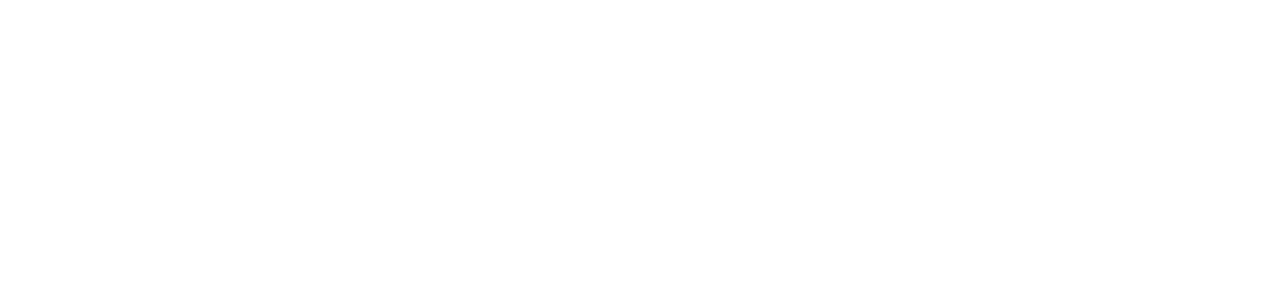
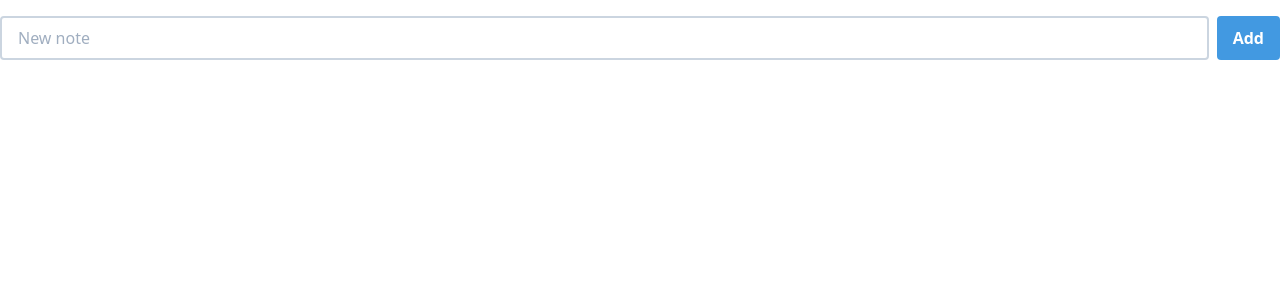
Before and after one commit to mateusKoppe/keep-note, a React (Create React App) app: page / in a window 1280 px wide. Shown: the top 300 px of the page. Built offline with nearby package versions, Linux system fonts and the light colour scheme.

Commit message:
feat: implement note list

```diff
--- a/src/App.js
+++ b/src/App.js
@@ -1,8 +1,11 @@
 import React from 'react';
+
+import Notes from "./components/Notes/Notes"
 
 function App() {
   return (
-    <div className="App">
+    <div className="container mx-auto">
+      <Notes/>
     </div>
   );
 }
--- /dev/null
+++ b/src/components/Notes/Notes.js
@@ -0,0 +1,24 @@
+import React, { useState } from "react";
+
+import NotesList from "./NotesList"
+import NotesForm from "./NotesForm"
+
+function Notes() {
+  const [notes, setNotes] = useState([]);
+
+  const addNote = note => {
+    setNotes([
+      ...notes,
+      note
+    ])
+  }
+
+  return (
+    <div className="App">
+      <NotesList list={notes}/>
+      <NotesForm onSubmit={addNote} />
+    </div>
+  );
+}
+
+export default Notes;
--- /dev/null
+++ b/src/components/Notes/NotesForm.js
@@ -0,0 +1,31 @@
+import React, { useState } from "react"
+
+function NotesForm(props) {
+  const { onSubmit } = props
+
+  const [note, setNote] = useState('');
+
+  const handleFormSubmit = e => {
+    e.preventDefault();
+    if (!note) return
+
+    onSubmit(note)
+    setNote('')
+  }
+
+  return (
+    <form onSubmit={handleFormSubmit}>
+      <div className="mt-4 flex">
+        <input
+          className="bg-white outline-none focus:border-blue-500 border-2 border-gray-400 rounded py-2 px-4 flex-grow mr-2"
+          placeholder="New note"
+          value={note}
+          onChange={e => setNote(e.target.value)}
+        />
+        <button className="bg-blue-500 hover:bg-blue-700 text-white font-bold py-2 px-4 rounded">Add</button>
+      </div>
+    </form>
+  )
+}
+
+export default NotesForm
--- /dev/null
+++ b/src/components/Notes/NotesItem.js
@@ -0,0 +1,18 @@
+import React from "react";
+
+function NotesItem(props) {
+  const { title } = props;
+
+  return (
+    <div className="max-w-sm rounded overflow-hidden border-2 border-gray-400 my-2">
+      <div className="px-6 py-4">
+        <div className="font-bold text-xl mb-2">{title}</div>
+        <p className="text-gray-700 text-base">
+          Lorem ipsum dolor sit amet, consectetur adipisicing elit. Voluptatibus quia, nulla! Maiores et perferendis eaque, exercitationem praesentium nihil.
+        </p>
+      </div>
+    </div>
+  )
+}
+
+export default NotesItem;
--- /dev/null
+++ b/src/components/Notes/NotesList.js
@@ -0,0 +1,19 @@
+import React from "react";
+
+import NotesItem from "./NotesItem"
+
+function NotesList(props) {
+  const { list } = props
+
+  return (
+    <div className="flex flex-wrap">
+      {list.map(note => (
+        <div className="w-1/3 px-1">
+          <NotesItem title={note}/>
+        </div>
+      ))}
+    </div>
+  )
+}
+
+export default NotesList;
```
